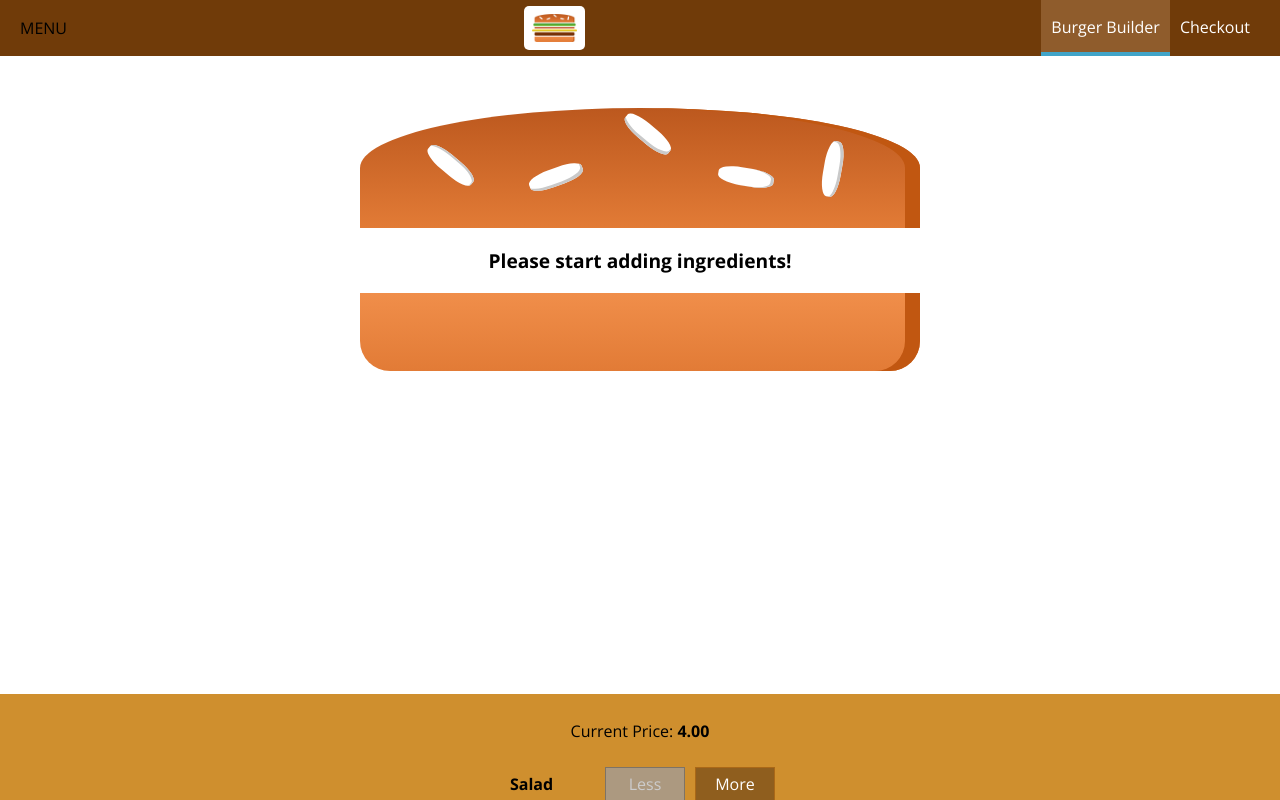
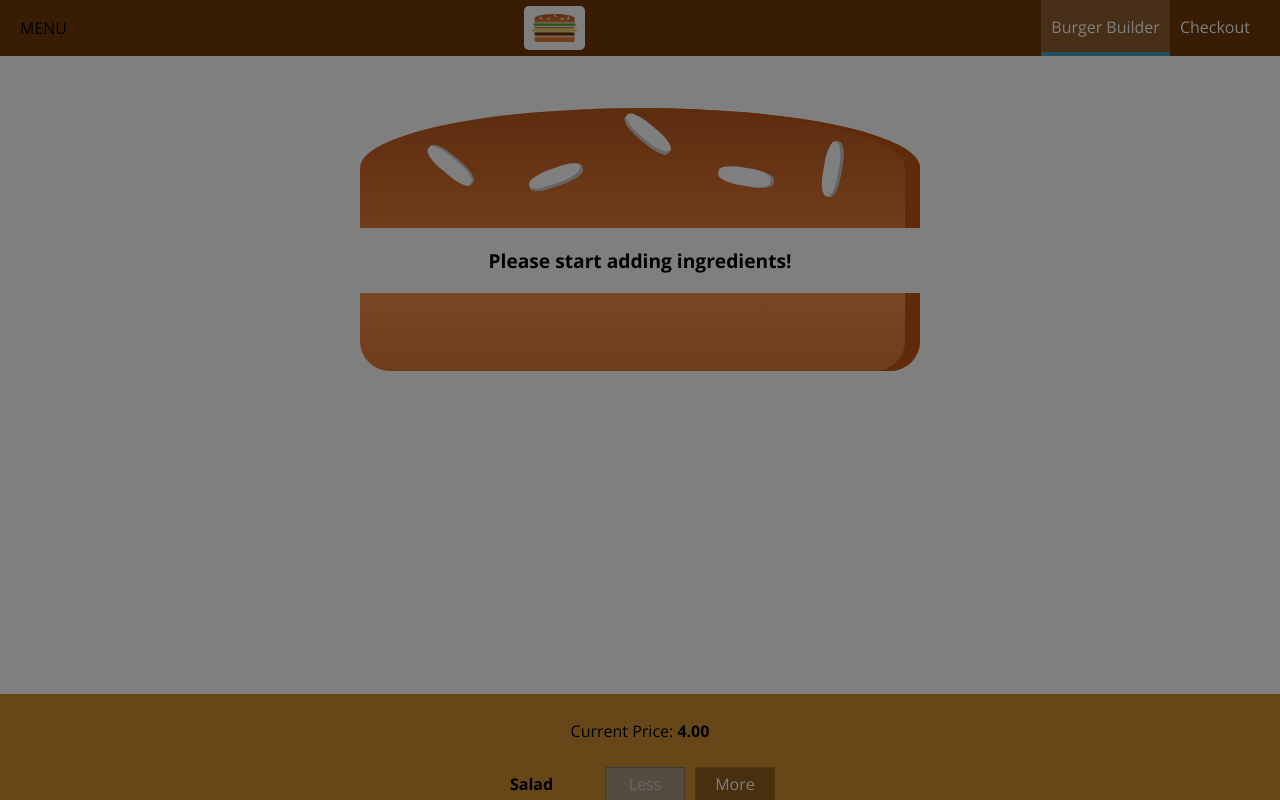
Before and after one commit to chris-yi/burger-builder, a React app: page / in a window 1280 px wide. Shown: the top 800 px of the page. Built offline with nearby package versions, Linux system fonts and the light colour scheme.

Commit message:
added close sidedrawer functionality

```diff
--- a/src/components/Layout/Layout.js
+++ b/src/components/Layout/Layout.js
@@ -1,17 +1,34 @@
-import React from "react";
+import React, { Component } from "react";
 
 import Aux from "../../hoc/Aux";
 import classes from "./Layout.css";
 import Toolbar from "../Navigation/Toolbar/Toolbar";
 import SideDrawer from "../Navigation/SideDrawer/SideDrawer";
 
-const layout = props => (
-  <Aux>
-    <Toolbar />
-    <SideDrawer />
-    <div>Toolbar, SideDrawer, Backdrop</div>
-    <main className={classes.Content}>{props.children}</main>
-  </Aux>
-);
+class Layout extends Component {
+  state = {
+    showSideDrawer: true
+  };
 
-export default layout;
+  sideDrawerClosedHandler = () => {
+    this.setState({
+      showSideDrawer: false
+    });
+  };
+
+  render() {
+    return (
+      <Aux>
+        <Toolbar />
+        <SideDrawer
+          open={this.state.showSideDrawer}
+          closed={this.sideDrawerClosedHandler}
+        />
+        <div>Toolbar, SideDrawer, Backdrop</div>
+        <main className={classes.Content}>{this.props.children}</main>
+      </Aux>
+    );
+  }
+}
+
+export default Layout;
--- a/src/components/Navigation/SideDrawer/SideDrawer.js
+++ b/src/components/Navigation/SideDrawer/SideDrawer.js
@@ -2,18 +2,26 @@
 import Logo from "../../Logo/Logo";
 import NavigationItems from "../NavigationItems/NavigationItems";
 import classes from "./SideDrawer.css";
+import Backdrop from "../../UI/Backdrop/Backdrop";
+import Aux from "../../../hoc/Aux";
 
-const sideDrawer = () => {
+const sideDrawer = (props) => {
+    let attachedClasses = [classes.SideDrawer, classes.Close];
+    if(props.open) {
+        attachedClasses = [classes.SideDrawer, classes.Open]
+    }
   return (
-    <div className={classes.SideDrawer}>
+    <Aux>
+      <Backdrop show={props.open} clicked={props.closed}/>
+      <div className={attachedClasses.join(" ")}>
         <div className={classes.Logo}>
           <Logo />
         </div>
-
         <nav>
           <NavigationItems />
         </nav>
       </div>
+    </Aux>
   );
 };
 
```
Lines whose indentation alone changed are shown as unchanged.
